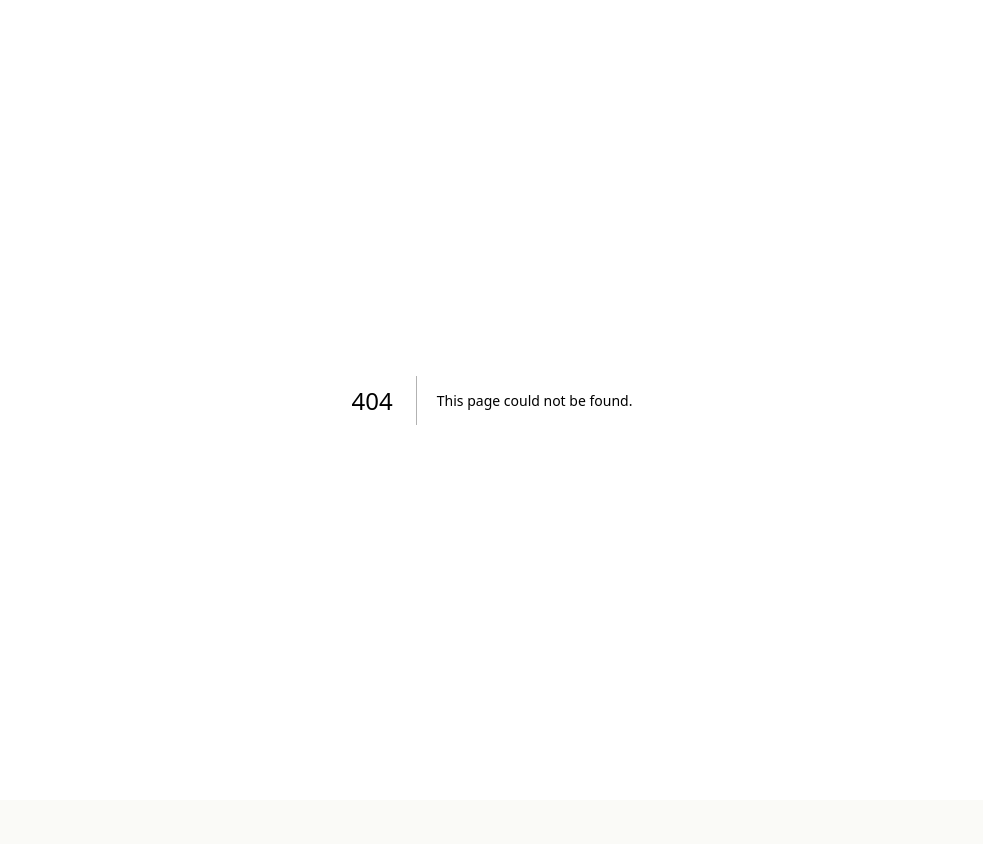
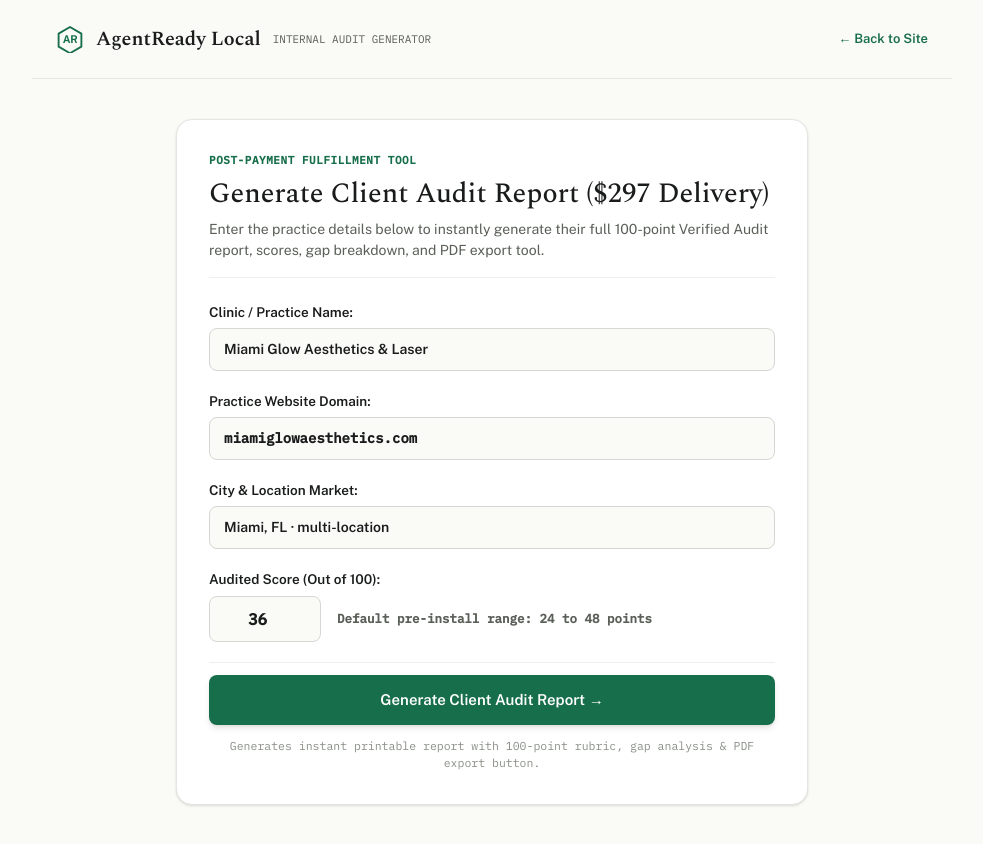
Before and after one commit to techshare101/agentreadylocal, a Next.js app: page /generate-report in a window 1280 px wide. Before the commit this address had no page. Shown: the whole page, without its empty margins (148-1131 px from the left). Before the commit the page ends 800 px from the top, so only its background shows below. Built offline with nearby package versions, Linux system fonts and the light colour scheme.

Commit message:
feat: add internal client audit generator tool /generate-report

```diff
--- /dev/null
+++ b/app/generate-report/page.tsx
@@ -0,0 +1,128 @@
+"use client";
+
+import { useState } from "react";
+import Link from "next/link";
+import AgentReadyLogo from "../components/AgentReadyLogo";
+import { useRouter } from "next/navigation";
+
+export default function GenerateReportPage() {
+  const router = useRouter();
+
+  const [clinicName, setClinicName] = useState("Miami Glow Aesthetics & Laser");
+  const [domain, setDomain] = useState("miamiglowaesthetics.com");
+  const [location, setLocation] = useState("Miami, FL · multi-location");
+  const [score, setScore] = useState(36);
+
+  const handleGenerate = (e: React.FormEvent) => {
+    e.preventDefault();
+    const slug = domain.trim().toLowerCase().replace(/^https?:\/\//i, "").replace(/[^a-z0-9]/g, "-").replace(/-+/g, "-");
+    const params = new URLSearchParams({
+      name: clinicName.trim(),
+      domain: domain.trim().toLowerCase().replace(/^https?:\/\//i, "").replace(/\/.*$/, ""),
+      location: location.trim(),
+      score: score.toString(),
+    });
+
+    router.push(`/report/${slug}?${params.toString()}`);
+  };
+
+  return (
+    <div className="min-h-screen bg-[#FAFAF7] text-[#191C1A] font-sans antialiased">
+      {/* Backbar Header */}
+      <header className="max-w-[920px] mx-auto px-6 py-6 flex items-center justify-between border-b border-[#E3E6E1]">
+        <div className="flex items-center gap-3">
+          <AgentReadyLogo className="w-7 h-7 text-[oklch(0.48_0.10_160)]" />
+          <span className="font-serif font-semibold text-[20px]">AgentReady Local</span>
+          <span className="text-[11px] font-mono text-[#5A6058] uppercase">Internal Audit Generator</span>
+        </div>
+        <Link href="/" className="text-[13px] text-[oklch(0.48_0.10_160)] font-semibold hover:underline">
+          ← Back to Site
+        </Link>
+      </header>
+
+      {/* Main Form Container */}
+      <main className="max-w-[680px] mx-auto my-10 px-6">
+        <div className="bg-white border border-[#E3E6E1] rounded-2xl p-8 shadow-sm flex flex-col gap-6">
+          <div className="flex flex-col gap-1 border-b border-[#EDEFEA] pb-4">
+            <span className="font-mono text-[11px] uppercase tracking-wider text-[oklch(0.48_0.10_160)] font-bold">
+              Post-Payment Fulfillment Tool
+            </span>
+            <h1 className="font-serif text-[28px] font-medium text-[#191C1A]">
+              Generate Client Audit Report ($297 Delivery)
+            </h1>
+            <p className="text-[14px] text-[#5A6058] leading-[1.5]">
+              Enter the practice details below to instantly generate their full 100-point Verified Audit report, scores, gap breakdown, and PDF export tool.
+            </p>
+          </div>
+
+          <form onSubmit={handleGenerate} className="flex flex-col gap-5">
+            <label className="flex flex-col gap-1.5 text-[13.5px] font-semibold text-[#191C1A]">
+              Clinic / Practice Name:
+              <input
+                type="text"
+                required
+                value={clinicName}
+                onChange={(e) => setClinicName(e.target.value)}
+                placeholder="e.g. Miami Glow Aesthetics"
+                className="px-3.5 py-2.5 border border-[#D4D8D2] rounded-lg font-sans text-[14px] bg-[#FAFAF7] outline-none focus:border-[oklch(0.48_0.10_160)] text-[#191C1A]"
+              />
+            </label>
+
+            <label className="flex flex-col gap-1.5 text-[13.5px] font-semibold text-[#191C1A]">
+              Practice Website Domain:
+              <input
+                type="text"
+                required
+                value={domain}
+                onChange={(e) => setDomain(e.target.value)}
+                placeholder="e.g. miamiglowaesthetics.com"
+                className="px-3.5 py-2.5 border border-[#D4D8D2] rounded-lg font-mono text-[14px] bg-[#FAFAF7] outline-none focus:border-[oklch(0.48_0.10_160)] text-[#191C1A]"
+              />
+            </label>
+
+            <label className="flex flex-col gap-1.5 text-[13.5px] font-semibold text-[#191C1A]">
+              City &amp; Location Market:
+              <input
+                type="text"
+                required
+                value={location}
+                onChange={(e) => setLocation(e.target.value)}
+                placeholder="e.g. Miami, FL · multi-location"
+                className="px-3.5 py-2.5 border border-[#D4D8D2] rounded-lg font-sans text-[14px] bg-[#FAFAF7] outline-none focus:border-[oklch(0.48_0.10_160)] text-[#191C1A]"
+              />
+            </label>
+
+            <label className="flex flex-col gap-1.5 text-[13.5px] font-semibold text-[#191C1A]">
+              Audited Score (Out of 100):
+              <div className="flex items-center gap-4">
+                <input
+                  type="number"
+                  min={10}
+                  max={80}
+                  value={score}
+                  onChange={(e) => setScore(parseInt(e.target.value, 10) || 30)}
+                  className="w-28 px-3.5 py-2.5 border border-[#D4D8D2] rounded-lg font-mono text-[16px] bg-[#FAFAF7] outline-none focus:border-[oklch(0.48_0.10_160)] text-[#191C1A] font-bold text-center"
+                />
+                <span className="text-[12.5px] text-[#5A6058] font-mono">
+                  Default pre-install range: 24 to 48 points
+                </span>
+              </div>
+            </label>
+
+            <div className="pt-3 border-t border-[#EDEFEA] flex flex-col gap-3">
+              <button
+                type="submit"
+                className="w-full py-3.5 px-4 rounded-lg bg-[oklch(0.48_0.10_160)] text-white text-[15px] font-semibold hover:bg-[oklch(0.42_0.10_160)] transition-all shadow-md text-center cursor-pointer"
+              >
+                Generate Client Audit Report →
+              </button>
+              <div className="text-[11.5px] text-[#8A8F87] text-center font-mono">
+                Generates instant printable report with 100-point rubric, gap analysis &amp; PDF export button.
+              </div>
+            </div>
+          </form>
+        </div>
+      </main>
+    </div>
+  );
+}
```
